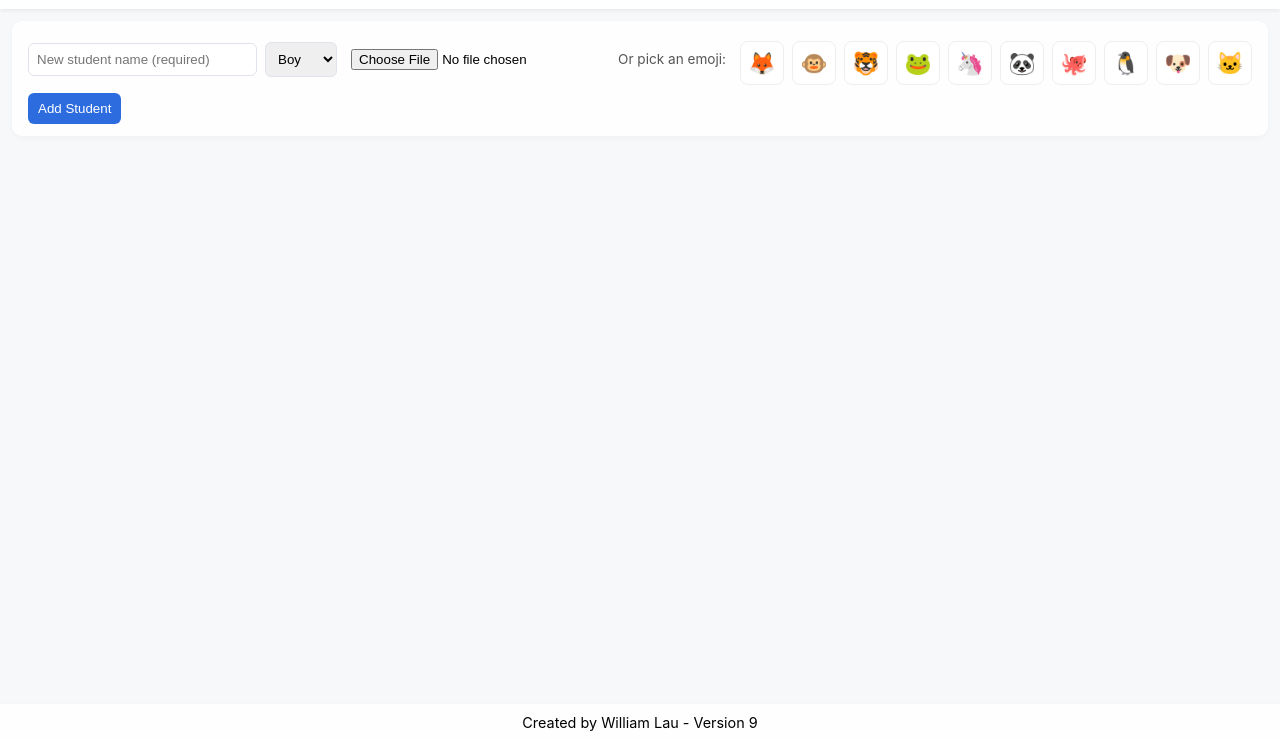
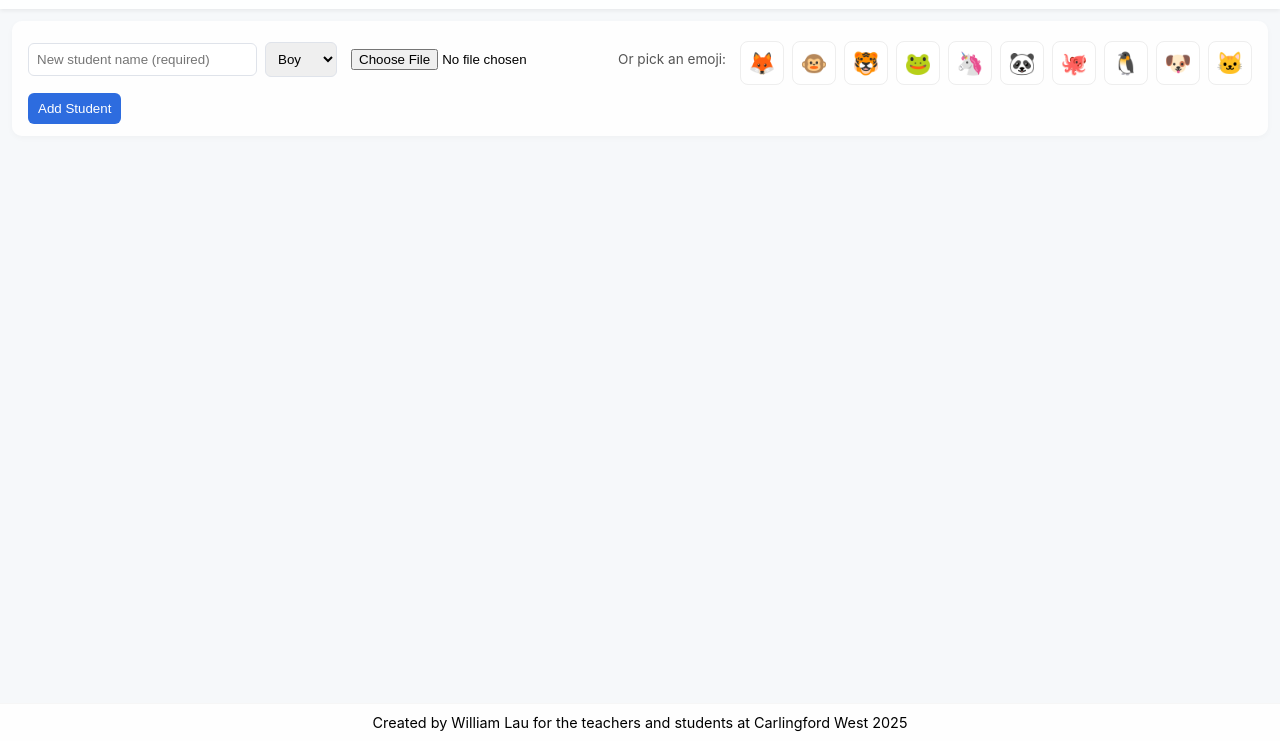
Before and after one commit to Willmaster90/Point-Tracker, a plain HTML site: page index.html in a window 1280 px wide. Shown: the part 59-800 px from the top of the page. Drawn offline with nearby package versions, Linux system fonts and the light colour scheme.

Commit message:
Update index.html

```diff
--- a/index.html
+++ b/index.html
@@ -286,7 +286,7 @@ footer{
 <!-- grid -->
 <main id="student-list" aria-live="polite"></main>
 
-<footer>Created by William Lau - Version 9</footer>
+<footer>Created by William Lau for the teachers and students at Carlingford West 2025</footer>
 
 <!-- Point Menu Modal -->
 <div id="point-modal" class="modal" role="dialog" aria-hidden="true">
```
